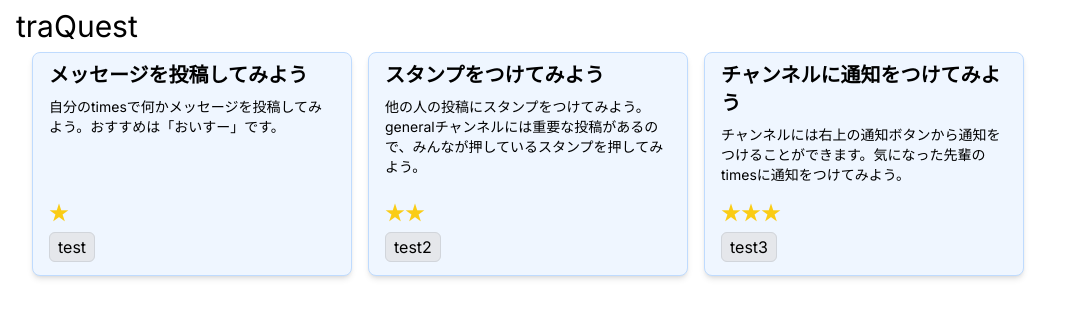
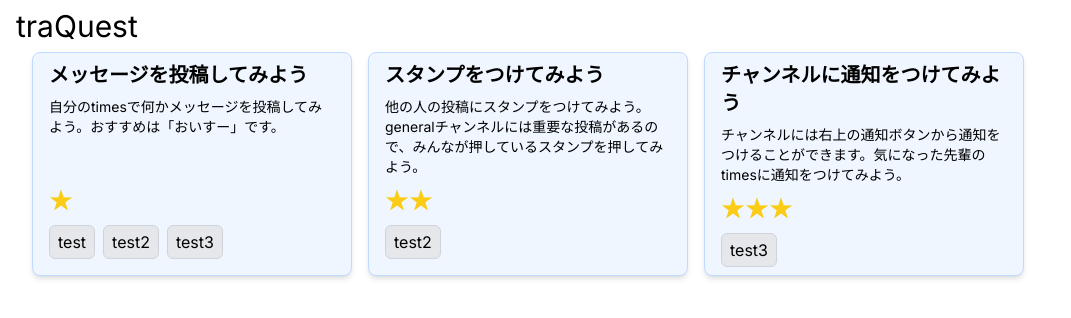
Before and after one commit to mehm8128/traQuest-UI, a Next.js app: page / in a window 1280 px wide. Shown: the top 318 px of the page, without its empty margins (0-1071 px from the left). Built offline with nearby package versions, Linux system fonts and the light colour scheme.

Commit message:
画像の挿入やCSSの調整など

```diff
--- a/src/apis/quests/mocks.ts
+++ b/src/apis/quests/mocks.ts
@@ -3,16 +3,18 @@ import { Quest, QuestDetail } from "@/apis/quests/types"
 export const quests: Quest[] = [
 	{
 		id: "1",
+		number: 1,
 		title: "メッセージを投稿してみよう",
 		level: 1,
 		completed: true,
 		completeCount: 0,
 		description:
 			"自分のtimesで何かメッセージを投稿してみよう。おすすめは「おいすー」です。",
-		tags: ["test"],
+		tags: ["test", "test2", "test3"],
 	},
 	{
 		id: "2",
+		number: 2,
 		title: "スタンプをつけてみよう",
 		level: 2,
 		completed: false,
@@ -23,6 +25,7 @@ export const quests: Quest[] = [
 	},
 	{
 		id: "3",
+		number: 3,
 		title: "チャンネルに通知をつけてみよう",
 		level: 3,
 		completed: false,
@@ -36,5 +39,5 @@ export const quests: Quest[] = [
 export const questDetail: QuestDetail = {
 	...quests[0],
 	completeUsers: ["mehm8128", "itt", "yukikurage"],
-	image: "https://picsum.photos/200",
+	image: "https://q.trap.jp/api/v3/public/icon/mehm8128",
 }
--- a/src/apis/quests/types.ts
+++ b/src/apis/quests/types.ts
@@ -1,5 +1,6 @@
 export interface Quest {
 	id: string
+	number: number
 	title: string
 	level: number
 	completed: boolean
@@ -11,4 +12,5 @@ export interface Quest {
 export interface QuestDetail extends Quest {
 	completeUsers: string[]
 	image?: string
+	alt?: string
 }
--- a/src/app/[questId]/page.tsx
+++ b/src/app/[questId]/page.tsx
@@ -2,24 +2,33 @@ import { questDetail } from "@/apis/quests/mocks"
 import QuestLevel from "@/components/QuestLevel"
 import QuestTag from "@/components/QuestTag"
 import UserIcon from "@/components/UserIcon"
+import Image from "next/image"
 
 export default function Quest() {
 	return (
-		<div>
-			<h1 className="text-xl font-bold">{questDetail.title}</h1>
-			<div className="flex gap-20">
+		<div className="w-1/2 mx-auto py-4">
+			<h1 className="text-2xl font-bold">{questDetail.title}</h1>
+			<div className="flex justify-between mt-2">
 				<p>{questDetail.description}</p>
-				<div className="flex flex-col gap-4">
+				<div className="flex flex-col items-end gap-2">
 					<QuestLevel level={questDetail.level} />
 					<QuestTag tags={questDetail.tags} />
 				</div>
 			</div>
-			<section>
-				<h2>クリア済みユーザー</h2>
-				<div>
+			{questDetail.image && (
+				<Image
+					src={questDetail.image}
+					alt={questDetail.alt ?? ""}
+					height={160}
+					width={320}
+				/>
+			)}
+			<section className="mt-16">
+				<h2 className="text-xl">クリア済みユーザー</h2>
+				<div className="flex flex-wrap gap-12 mt-4">
 					{questDetail.completeUsers.map((user) => (
-						<div key={user} className="flex gap-1 items-center">
-							<UserIcon user={user} />
+						<div key={user} className="flex flex-col items-center gap-1">
+							<UserIcon user={user} size={64} />
 							<span>{user}</span>
 						</div>
 					))}
--- a/src/app/_components/QuestPanel.tsx
+++ b/src/app/_components/QuestPanel.tsx
@@ -8,15 +8,11 @@ interface Props {
 
 export default function QuestPanel(props: Props) {
 	return (
-		<div className="bg-blue-50 border border-blue-200 rounded-lg shadow-md w-80 h-56 px-4 pt-2 pb-4 flex flex-col transition-all hover:shadow-lg hover:opacity-90">
+		<div className="bg-blue-50 border border-blue-200 rounded-lg shadow-md w-80 h-56 px-4 pt-2 pb-4 flex flex-col gap-2 transition-all hover:shadow-lg hover:opacity-90">
 			<div className="text-xl font-bold">{props.quest.title}</div>
-			<p className="text-sm mt-2 flex-grow">{props.quest.description}</p>
-			<div className="mt-2">
-				<QuestLevel level={props.quest.level} />
-			</div>
-			<div className="mt-2">
-				<QuestTag tags={props.quest.tags} />
-			</div>
+			<p className="text-sm flex-grow">{props.quest.description}</p>
+			<QuestLevel level={props.quest.level} />
+			<QuestTag tags={props.quest.tags} />
 		</div>
 	)
 }
--- a/src/components/QuestLevel.tsx
+++ b/src/components/QuestLevel.tsx
@@ -8,7 +8,7 @@ export default function QuestLevel(props: Props) {
 			{Array(props.level)
 				.fill(null)
 				.map((_, i) => (
-					<span className="text-xl text-yellow-400" key={i}>
+					<span className="text-2xl text-yellow-400" key={i}>
 						★
 					</span>
 				))}
--- a/src/components/QuestTag.tsx
+++ b/src/components/QuestTag.tsx
@@ -4,7 +4,7 @@ interface Props {
 
 export default function QuestTags(props: Props) {
 	return (
-		<div>
+		<div className="flex itmes-center gap-2">
 			{props.tags.map((tag) => (
 				<span
 					className="bg-gray-200 border border-gray-300 rounded-md py-1 px-2"
--- a/src/components/UserIcon.tsx
+++ b/src/components/UserIcon.tsx
@@ -2,15 +2,18 @@ import Image from "next/image"
 
 interface Props {
 	user: string
+	size?: number
 }
 
 export default function QuestLevel(props: Props) {
+	const size = props.size ?? 32
 	return (
 		<Image
 			src={`https://q.trap.jp/api/v3/public/icon/${props.user}`}
 			alt=""
-			height={32}
-			width={32}
+			className="rounded-full"
+			height={size}
+			width={size}
 		/>
 	)
 }
```
